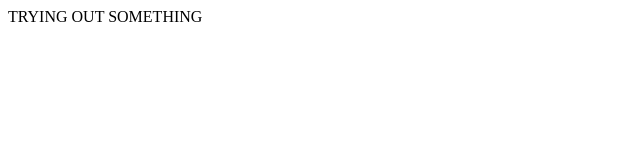
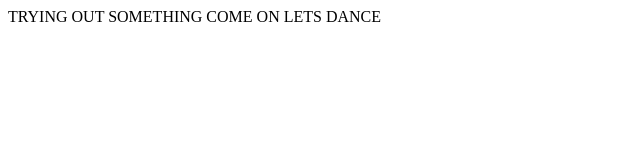
Before and after one commit to Gumptionurge/WAP-Labs, a plain HTML site: page Lab1.html in a window 1280 px wide. Shown: the whole page, without its empty margins (0-640 px from the left). Drawn offline with Linux system fonts and the light colour scheme.

Commit message:
Update Lab1.html

```diff
--- a/Lab1.html
+++ b/Lab1.html
@@ -6,5 +6,7 @@
 </head>
 <body>
 TRYING OUT SOMETHING
+COME ON
+LETS DANCE
 </body>
 </html>
```
